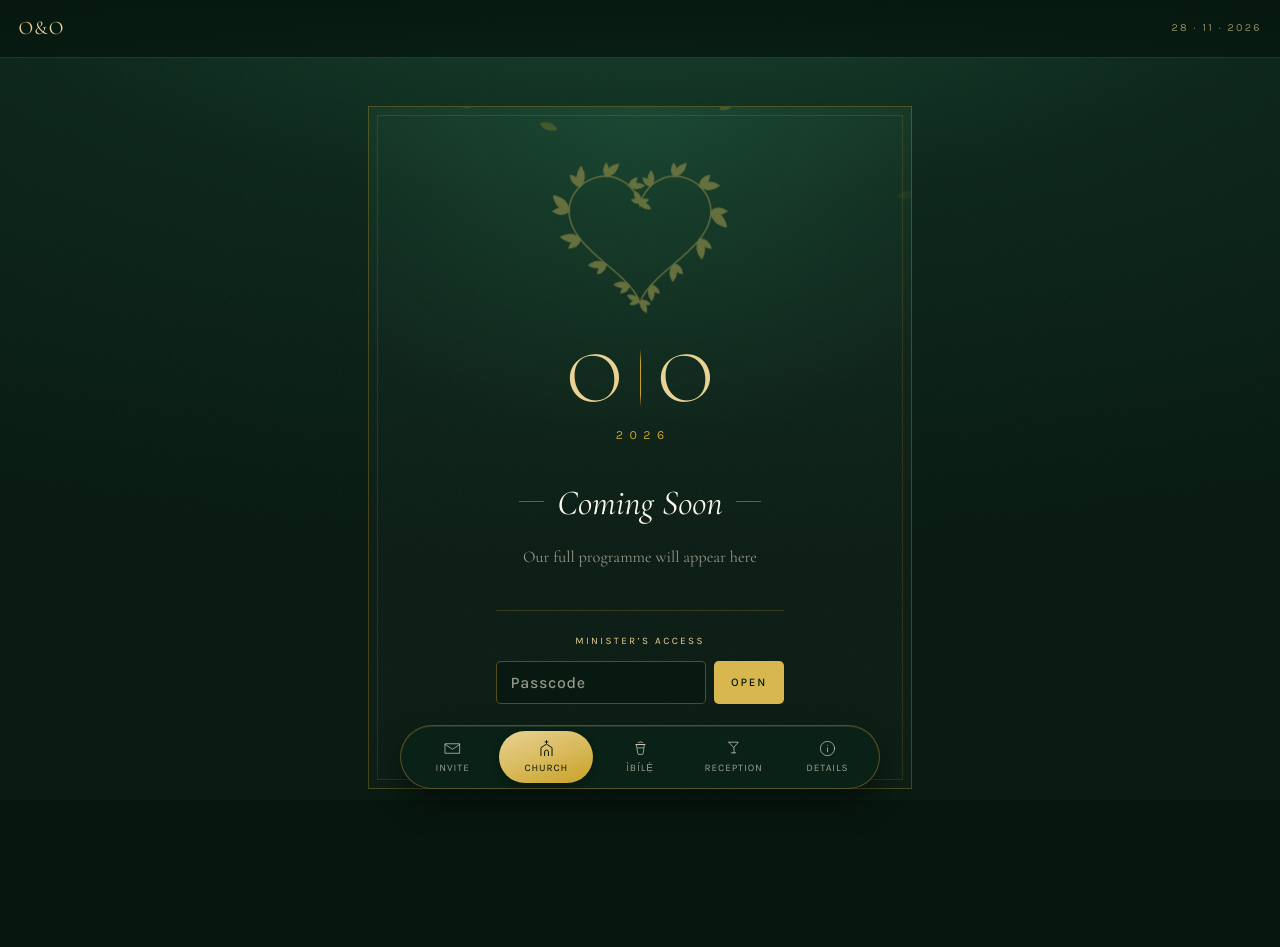
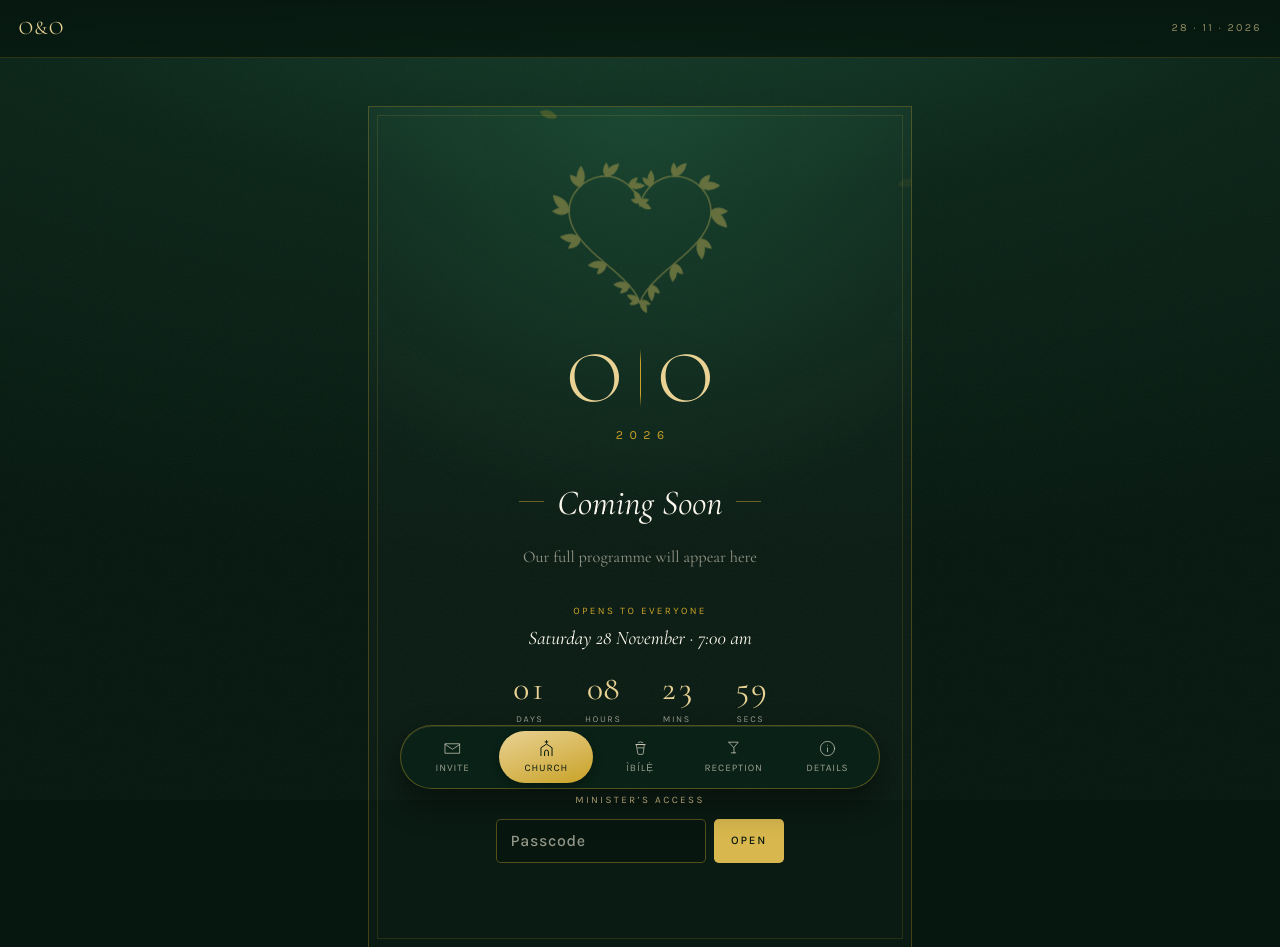
Before and after one commit to JesseGreat/IT_2026, a plain HTML site: page wedding/church.html in a window 1280 px wide. Shown: the top 947 px of the page. Before the commit the page ends 919 px from the top, so only its background shows below. Drawn offline with nearby package versions, Linux system fonts and the light colour scheme.

Commit message:
add timer

```diff
--- a/wedding/assets/css/style.css
+++ b/wedding/assets/css/style.css
@@ -1706,6 +1706,24 @@ html.has-sheet, html.has-sheet body { overflow: hidden; }
   .words__scrim, .words__panel { transition: none; }
 }
 
+/* ── when a locked page opens to everyone ─────────────────────────────── */
+.opens { margin-top: 2rem; }
+.opens__label {
+  font-size: .62rem;
+  letter-spacing: .24em;
+  text-transform: uppercase;
+  color: var(--gold-500);
+}
+.opens__when {
+  margin-top: .35rem;
+  font-family: var(--display);
+  font-style: italic;
+  font-size: 1.2rem;
+  color: var(--paper-100);
+}
+.opens__count { margin-top: 1.1rem; }
+.opens__count span { color: rgba(244,236,216,.62); }
+
 /* ── the passcode box under a locked Coming Soon ───────────────────────── */
 .unlock {
   max-width: 18rem;
--- a/wedding/assets/js/comingsoon.js
+++ b/wedding/assets/js/comingsoon.js
@@ -85,11 +85,42 @@
 
   /* Has `openOn` arrived? Takes "2026-11-28T07:00+01:00", or a bare
      "2026-11-28" (midnight, phone's own time). */
+  function openAt(openOn) {
+    if (!openOn) return NaN;
+    const m = /^(\d{4})-(\d{2})-(\d{2})$/.exec(openOn);
+    return m ? new Date(+m[1], +m[2] - 1, +m[3]).getTime() : Date.parse(openOn);
+  }
   function isOpen(openOn) {
-    if (!openOn) return false;
-    const m = /^(\d{4})-(\d{2})-(\d{2})$/.exec(openOn);
-    const at = m ? new Date(+m[1], +m[2] - 1, +m[3]).getTime() : Date.parse(openOn);
+    const at = openAt(openOn);
     return !isNaN(at) && Date.now() >= at;
+  }
+
+  /* "Saturday 28 November · 7:00 am", in Nigerian time whatever the phone says. */
+  function whenText(at) {
+    const d = new Date(at);
+    try {
+      const day = d.toLocaleDateString("en-GB",
+        { weekday: "long", day: "numeric", month: "long", timeZone: "Africa/Lagos" });
+      const time = d.toLocaleTimeString("en-US",
+        { hour: "numeric", minute: "2-digit", hour12: true, timeZone: "Africa/Lagos" })
+        .replace("AM", "am").replace("PM", "pm");
+      return day.replace(",", "") + " \u00b7 " + time;
+    } catch (e) {
+      return d.toString();
+    }
+  }
+
+  /* The boxes, as on the invitation's countdown. */
+  function countHTML(ms) {
+    const s = Math.max(0, Math.floor(ms / 1000));
+    const parts = [
+      [Math.floor(s / 86400), "Days"],
+      [Math.floor(s / 3600) % 24, "Hours"],
+      [Math.floor(s / 60) % 60, "Mins"],
+      [s % 60, "Secs"],
+    ];
+    return parts.map(([n, label]) =>
+      "<div><b>" + String(n).padStart(2, "0") + "</b><span>" + label + "</span></div>").join("");
   }
 
   /* Forgive the case and stray spaces a phone keyboard adds. */
@@ -114,7 +145,16 @@
     }
 
     const page = wrap.innerHTML;      // the real page, put back on unlock
+    const at = openAt(lock.openOn);
+    const timed = !isNaN(at);
     wrap.innerHTML = soonHTML(cfg,
+      (timed
+        ? '<div class="opens">' +
+            '<p class="opens__label">Opens to everyone</p>' +
+            '<p class="opens__when">' + esc(whenText(at)) + "</p>" +
+            '<div class="countdown opens__count" aria-hidden="true">' + countHTML(at - Date.now()) + "</div>" +
+          "</div>"
+        : "") +
       '<form class="unlock" novalidate>' +
         '<label class="unlock__label" for="unlockCode">Minister’s access</label>' +
         '<div class="unlock__row">' +
@@ -140,10 +180,15 @@
       open();
     }
 
-    /* A guest already looking at the page sees it open on the hour —
-       checked every half-minute, and as soon as the phone wakes. */
-    const check = () => { if (!document.hidden && isOpen(lock.openOn)) reveal(); };
-    const timer = setInterval(check, 30000);
+    /* The countdown ticks every second, and a guest already looking at the
+       page sees it open on the hour — or as soon as the phone wakes. */
+    const count = wrap.querySelector(".opens__count");
+    const check = () => {
+      if (document.hidden) return;
+      if (isOpen(lock.openOn)) { reveal(); return; }
+      if (count) count.innerHTML = countHTML(at - Date.now());
+    };
+    const timer = setInterval(check, 1000);
     document.addEventListener("visibilitychange", check);
     onLeave(() => {
       done = true;
```
